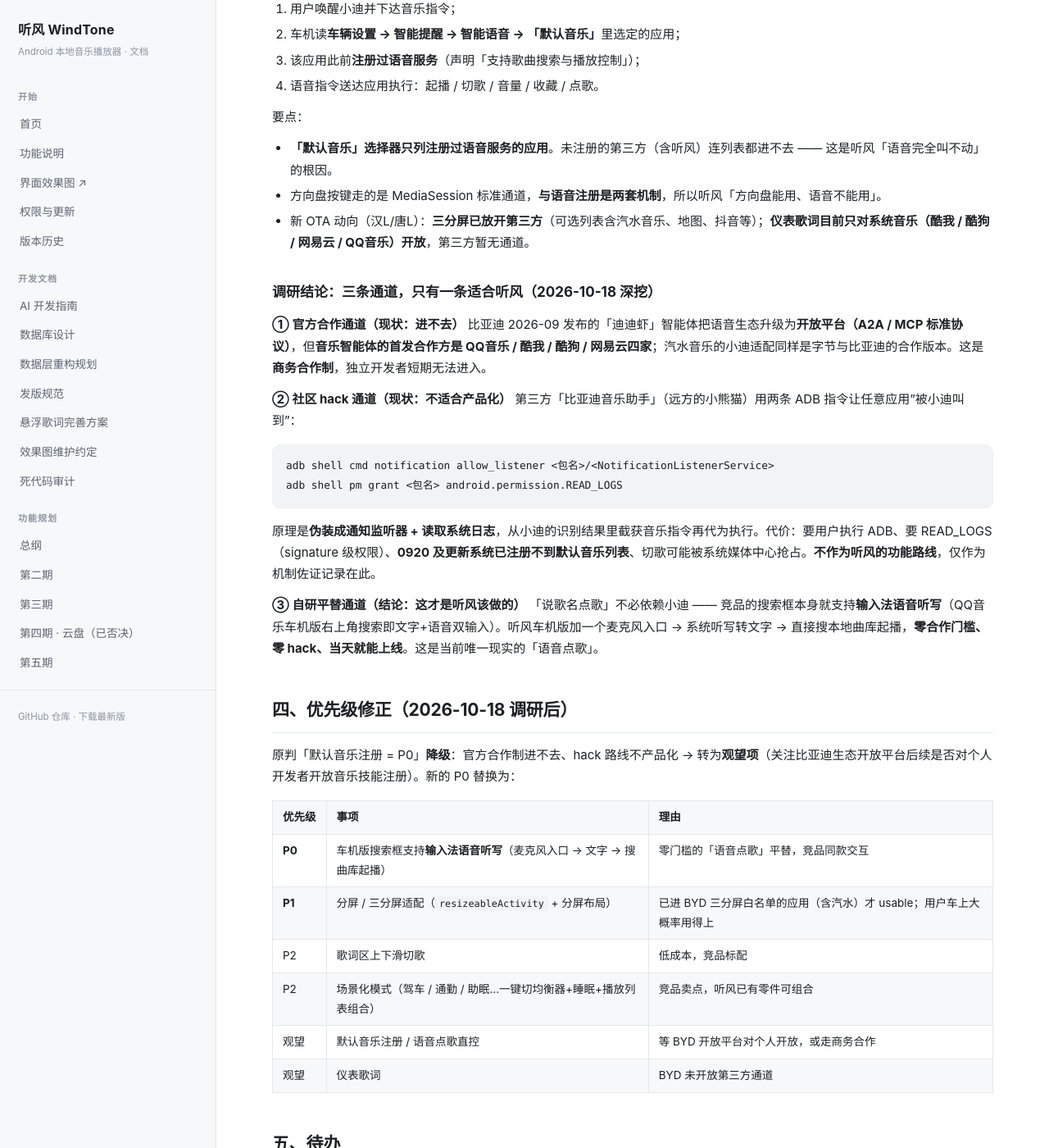
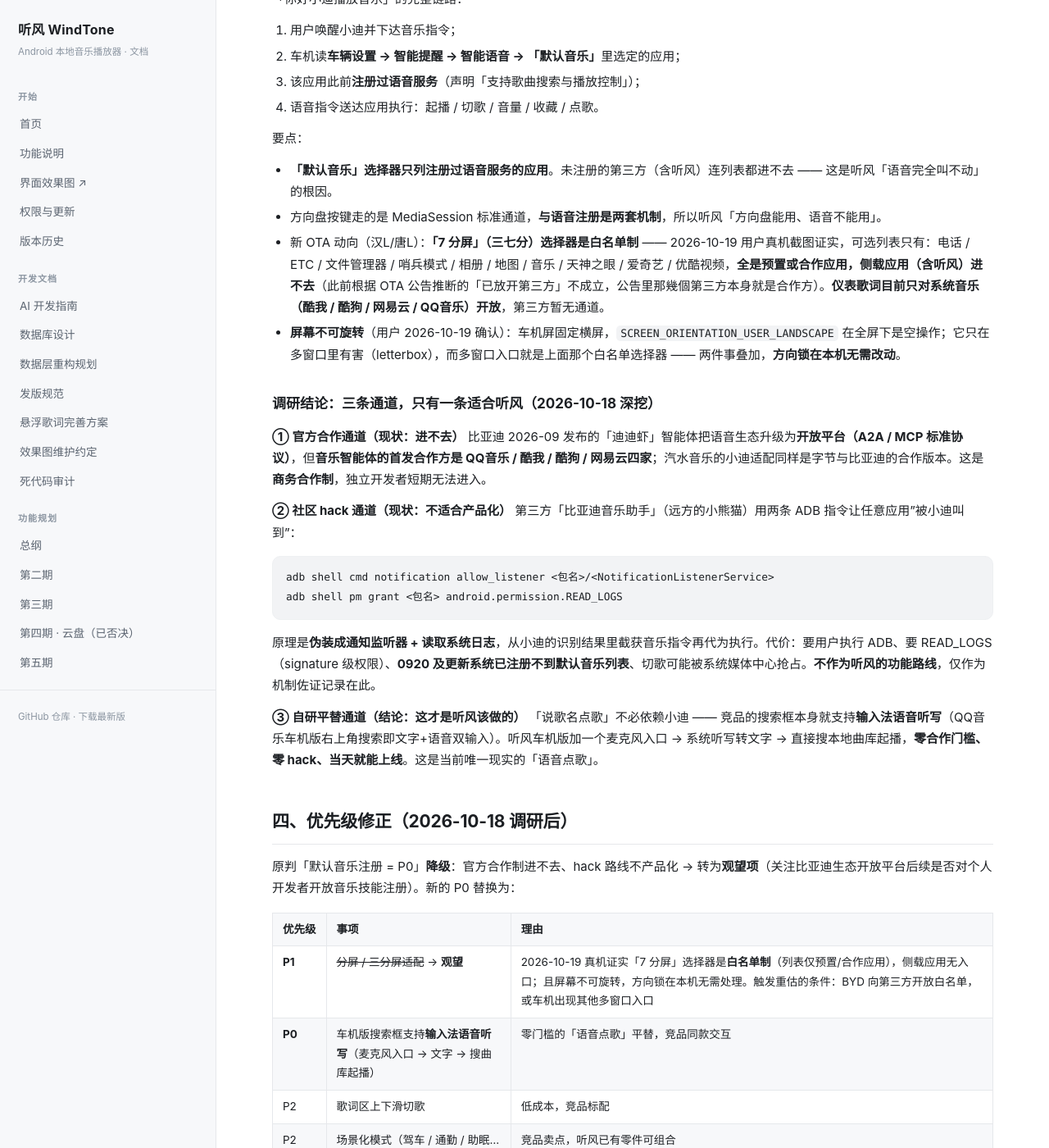
Before and after one commit to LuckyLearning/WindTone, a Jekyll site: the page built from docs/竞品调研-车机音乐应用.md, in a window 1280 px wide and 1400 px high, scrolled down 1557 px. Shown: the whole window at 82% size. Built offline with Jekyll 4.4.1, drawn with Linux system fonts in a browser that asks for light colours; some of the changed text lies outside the part shown.

Commit message:
docs: 竞品调研修正——「7分屏」选择器为白名单制（用户真机截图证实）
· 此前据 OTA 公告推断的「三分屏已放开第三方」不成立：可选列表只有
  预置/合作应用（电话/ETC/文件管理器/哨兵模式/相册/地图/音乐/
  天神之眼/爱奇艺/优酷视频），侧载应用无入口
· 用户确认屏幕不可旋转 → 方向锁在全屏下是空操作，仅在多窗口有害，
  而多窗口入口即该白名单 —— 分屏适配降为观望，无需改方向逻辑
· P0 排序不变：车机搜索框语音听写（输入法）仍是唯一可投入项

```diff
--- a/docs/竞品调研-车机音乐应用.md
+++ b/docs/竞品调研-车机音乐应用.md
@@ -7,7 +7,7 @@
 
 > 调研于 2026-10-18（在线资料：官方说明、更新公告、车主实拍反馈；车上应用市场需真机核实）。
 > 对标对象：**汽水音乐车机版**（`com.luna.music.car`）与 **QQ音乐车机版** —— 在 DiLink 上适配得最好、被车主提及最多的两个参考竞品。
-> 结论先行：**听风与竞品的差距不在版式，而在「默认音乐」语音注册与语音点歌能力。**
+> 结论先行：**听风与竞品的差距不在版式，而在「默认音乐」语音注册与语音点歌能力**；而 2026-10-19 真机证实分屏入口是白名单制后，分屏适配也转为观望 —— 当前唯一值得投入的是 P0 的「搜索框语音听写」平替。
 
 ## 一、两款竞品的交互逻辑
 
@@ -30,7 +30,7 @@
 | 方向盘按键（播 / 停 / 上下曲） | 有 | 有 | **已有**（MediaSession 标准命令） | 保持 |
 | 小迪「默认音乐」注册 | 有（深度适配） | 有 | **无** —— 车机默认音乐列表里选不到听风 | **P0**，见下节 |
 | 语音点歌（说歌名起播） | 有 | 有（搜索框语音输入） | 无 → **P0 做输入法听写平替** | 见「优先级修正」 |
-| 分屏 / 三分屏（左导航右歌词） | 已进三分屏白名单 | 支持 | 未适配 | **P1**：`resizeableActivity` + 分屏布局 |
+| 分屏 / 三分屏（左导航右歌词） | 在白名单内 | 支持 | **无入口**（白名单制，见下） | **观望**：入口封闭，做了也用不上 |
 | 歌词页上下滑切歌 | 有 | — | 待确认 | P2 |
 | 场景化模式一键切换 | 10+ 模式 | — | 能力散在各处（睡眠定时 / 均衡器 / 变速） | P2 |
 | 仪表歌词 | 仅系统音乐 | 仅系统音乐 | — | 观望（BYD 未开放第三方通道） |
@@ -51,7 +51,8 @@
 
 - **「默认音乐」选择器只列注册过语音服务的应用**。未注册的第三方（含听风）连列表都进不去 —— 这是听风「语音完全叫不动」的根因。
 - 方向盘按键走的是 MediaSession 标准通道，**与语音注册是两套机制**，所以听风「方向盘能用、语音不能用」。
-- 新 OTA 动向（汉L/唐L）：**三分屏已放开第三方**（可选列表含汽水音乐、地图、抖音等）；**仪表歌词目前只对系统音乐（酷我 / 酷狗 / 网易云 / QQ音乐）开放**，第三方暂无通道。
+- 新 OTA 动向（汉L/唐L）：**「7 分屏」（三七分）选择器是白名单制** —— 2026-10-19 用户真机截图证实，可选列表只有：电话 / ETC / 文件管理器 / 哨兵模式 / 相册 / 地图 / 音乐 / 天神之眼 / 爱奇艺 / 优酷视频，**全是预置或合作应用，侧载应用（含听风）进不去**（此前根据 OTA 公告推断的「已放开第三方」不成立，公告里那幾個第三方本身就是合作方）。**仪表歌词目前只对系统音乐（酷我 / 酷狗 / 网易云 / QQ音乐）开放**，第三方暂无通道。
+- **屏幕不可旋转**（用户 2026-10-19 确认）：车机屏固定横屏，`SCREEN_ORIENTATION_USER_LANDSCAPE` 在全屏下是空操作；它只在多窗口里有害（letterbox），而多窗口入口就是上面那个白名单选择器 —— 两件事叠加，**方向锁在本机无需改动**。
 
 ### 调研结论：三条通道，只有一条适合听风（2026-10-18 深挖）
 
@@ -77,8 +78,8 @@
 
 | 优先级 | 事项 | 理由 |
 |---|---|---|
+| **P1** | ~~分屏 / 三分屏适配~~ → **观望** | 2026-10-19 真机证实「7 分屏」选择器是**白名单制**（列表仅预置/合作应用），侧载应用无入口；且屏幕不可旋转，方向锁在本机无需处理。触发重估的条件：BYD 向第三方开放白名单，或车机出现其他多窗口入口 |
 | **P0** | 车机版搜索框支持**输入法语音听写**（麦克风入口 → 文字 → 搜曲库起播） | 零门槛的「语音点歌」平替，竞品同款交互 |
-| **P1** | 分屏 / 三分屏适配（`resizeableActivity` + 分屏布局） | 已进 BYD 三分屏白名单的应用（含汽水）才 usable；用户车上大概率用得上 |
 | P2 | 歌词区上下滑切歌 | 低成本，竞品标配 |
 | P2 | 场景化模式（驾车 / 通勤 / 助眠…一键切均衡器+睡眠+播放列表组合） | 竞品卖点，听风已有零件可组合 |
 | 观望 | 默认音乐注册 / 语音点歌直控 | 等 BYD 开放平台对个人开放，或走商务合作 |
@@ -87,9 +88,10 @@
 ## 五、待办
 
 - [x] **在线调研**（2026-10-18 完成）：竞品交互逻辑、小迪接管机制、三条通道评估。
-- [ ] **真机核实**（用户）：车机「智能语音 → 默认音乐」列表里有没有「听风」（预期没有，验证结论①）。
+- [x] **真机核实**（2026-10-19，用户截图）：「7 分屏」选择器 = **白名单**（电话/ETC/文件管理器/哨兵模式/相册/地图/音乐/天神之眼/爱奇艺/优酷视频），听风不在内；屏幕不可旋转。→ 分屏适配**降为观望**，P0/P1 排序不变（P0 仍是语音听写）。
 - [ ] **P0 实现**：车机搜索框语音听写入口。
-- [ ] **P1 实现**：分屏 / 三分屏适配。
+- [ ] ~~P1 实现：分屏 / 三分屏适配~~ → **观望**（白名单入口封闭，2026-10-19 证实；屏幕亦不可旋转）。
+- [ ] **真机核实**（用户，低优先）：车机「智能语音 → 默认音乐」列表里有没有「听风」（预期没有，用于闭环结论①）。
 - [ ] 可选：抓 `com.luna.music.car` 验证其注册声明（若为公开 intent-filter 可复制，则「观望」项重新评估）。
 
 > 本文只记录公开可查的事实与推断；注册机制的最终结论以逆向调研与真机验证为准。
```
